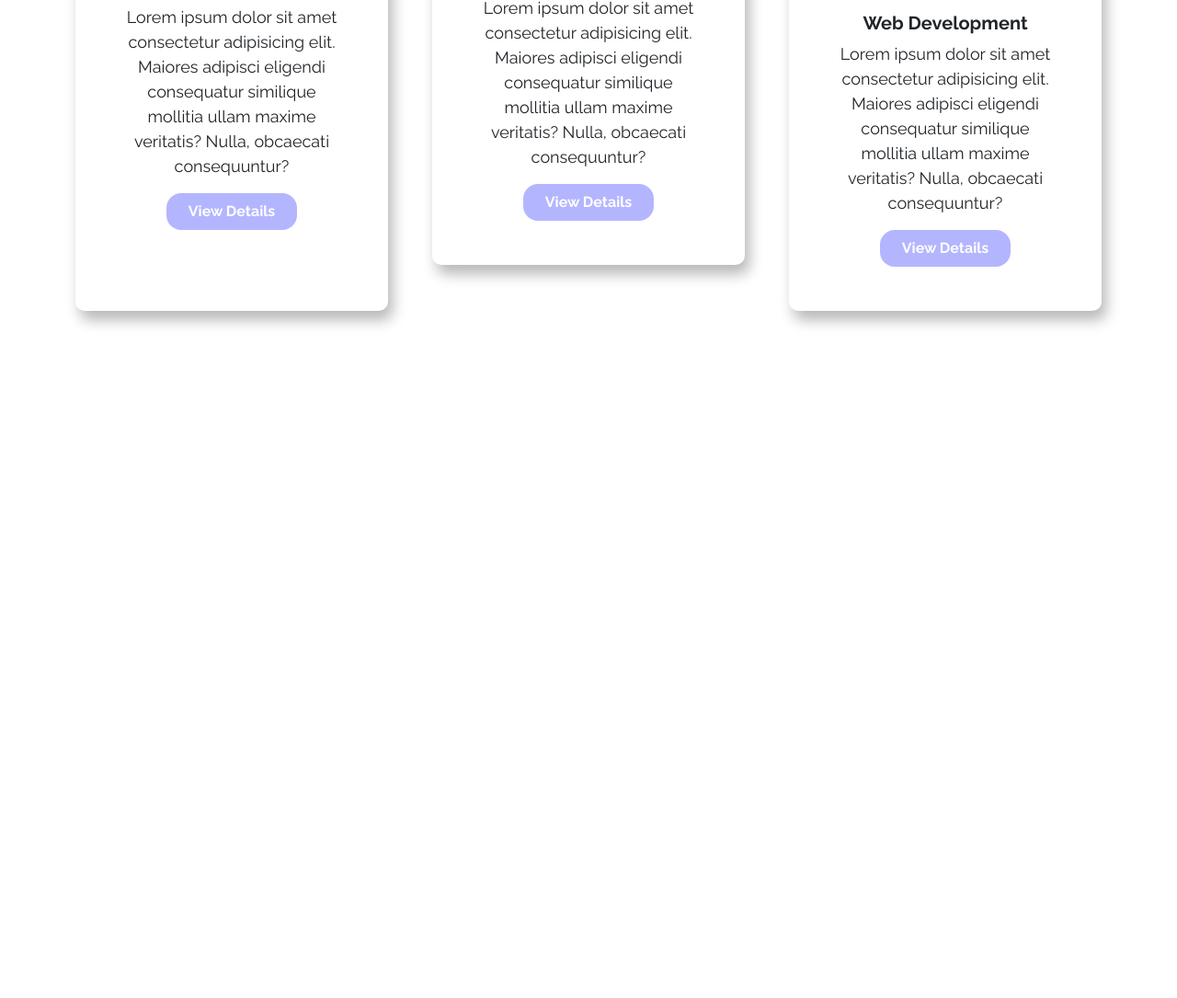
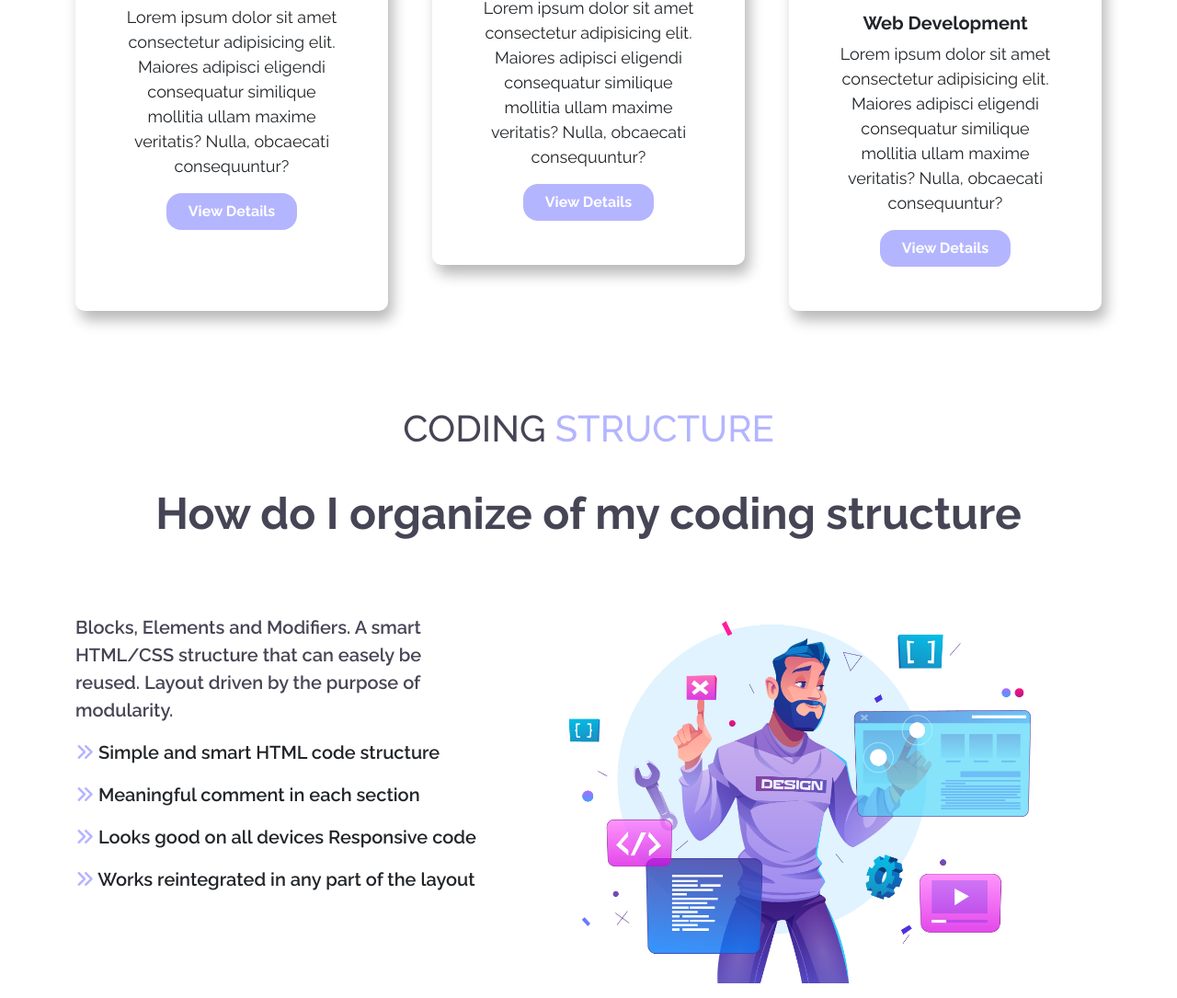
Before and after one commit to saifulislam1431/my-portfolio, a plain HTML site: page index.html in a window 1280 px wide. Shown: the part 3937-5022 px from the top of the page at 92% size. Before the commit the page ends 4339 px from the top, so only its background shows below. Drawn offline with Linux system fonts and the light colour scheme.

Commit message:
Code Structure section added

```diff
--- a/index.html
+++ b/index.html
@@ -283,6 +283,33 @@
 
 
         </section>
+
+        <!-- coding-structure -->
+
+        <section id="coding-structure" class="mt-5 pt-2 mb-3 style-font">
+
+            <div class="container">
+                <div class="details">
+                    <p class=" text-center text-third display-6 fw-medium text-uppercase">Coding <span class="text-secondary">Structure</span></p>
+                    <h1 class="text-third display-5 fw-bold text-center pt-4 pb-4">How do I organize of my coding structure</h1>
+                </div>
+
+                <div class="structures d-md-flex gap-3">
+                    <div class="structure-list">
+                        <p class="fw-semibold text-third pt-5">Blocks, Elements and Modifiers. A smart HTML/CSS structure that can easely be reused. Layout driven by the purpose of modularity.</p>
+                        <ul class="list-unstyled structures">
+                            <li class="pb-3 fw-semibold"><i class="fa-solid fa-angles-right structure"></i> Simple and smart HTML code structure</li>
+                            <li class="pb-3 fw-semibold"><i class="fa-solid fa-angles-right structure"></i> Meaningful comment in each section</li>
+                            <li class="pb-3 fw-semibold"><i class="fa-solid fa-angles-right structure"></i> Looks good on all devices Responsive code</li>
+                            <li class="pb-3 fw-semibold"><i class="fa-solid fa-angles-right structure"></i> Works reintegrated in any part of the layout</li>
+                        </ul>
+                    </div>
+                    <img src="./assets/section-img3.png" class="section-img-3  pt-3" alt="">
+                </div>
+            </div>
+
+        </section>
+
     </main>
 
 
--- a/style.css
+++ b/style.css
@@ -101,6 +101,18 @@
     color: #ffffff;
 }
 
+.structures {
+    font-size: 20px;
+}
+
+.structure {
+    color: #b4b5ff;
+}
+
+.section-img-3 {
+    width: 650px;
+}
+
 @media screen and (max-width:576px) {
     .about-me,
     .experience,
@@ -117,4 +129,8 @@
         position: relative;
         bottom: 0px;
     }
+    .section-img-3 {
+        width: 400px;
+        order: 1;
+    }
 }
```
